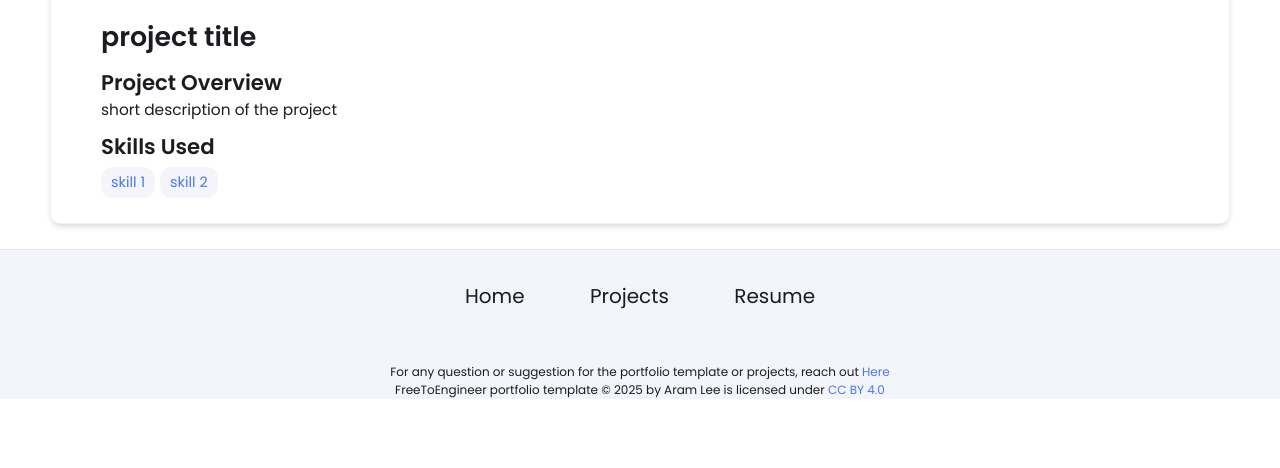
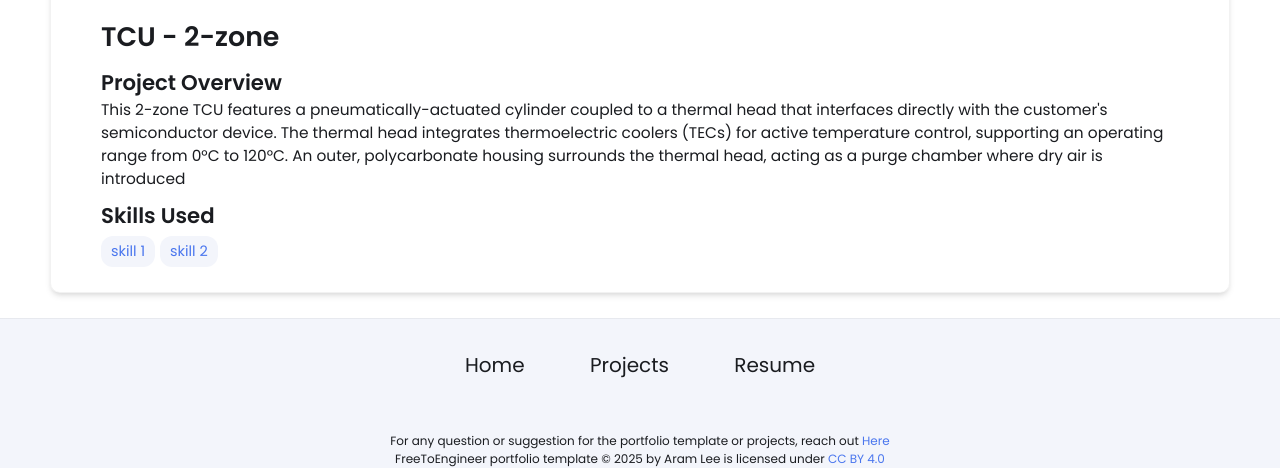
Before and after one commit to bluippold/bluippold.github.io, a Jekyll site: the page built from _projects/TCU1/index.md, in a window 1280 px wide. Shown: the part 490-958 px from the top of the page. Built offline with Jekyll 4.4.1, drawn with Linux system fonts in a browser that asks for light colours; before the commit the page ends 900 px from its top, so only the background shows below that.

Commit message:
Update index.md

```diff
--- a/_projects/TCU1/index.md
+++ b/_projects/TCU1/index.md
@@ -1,7 +1,7 @@
 ---
 layout: post
-title: project title
-description:  short description of the project
+title: TCU - 2-zone
+description:  This 2-zone TCU features a pneumatically-actuated cylinder coupled to a thermal head that interfaces directly with the customer's semiconductor device. The thermal head integrates thermoelectric coolers (TECs) for active temperature control, supporting an operating range from 0°C to 120°C. An outer, polycarbonate housing surrounds the thermal head, acting as a purge chamber where dry air is introduced
 skills:
 - skill 1
 - skill 2
```
